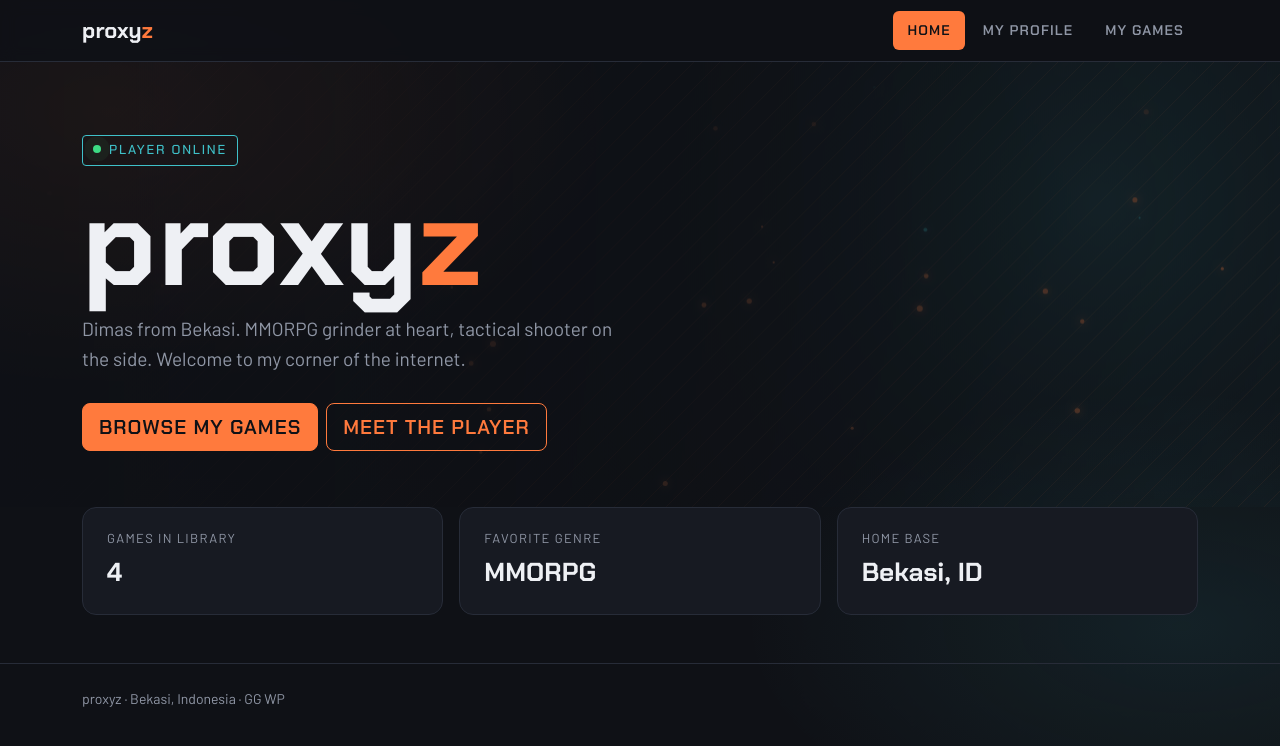
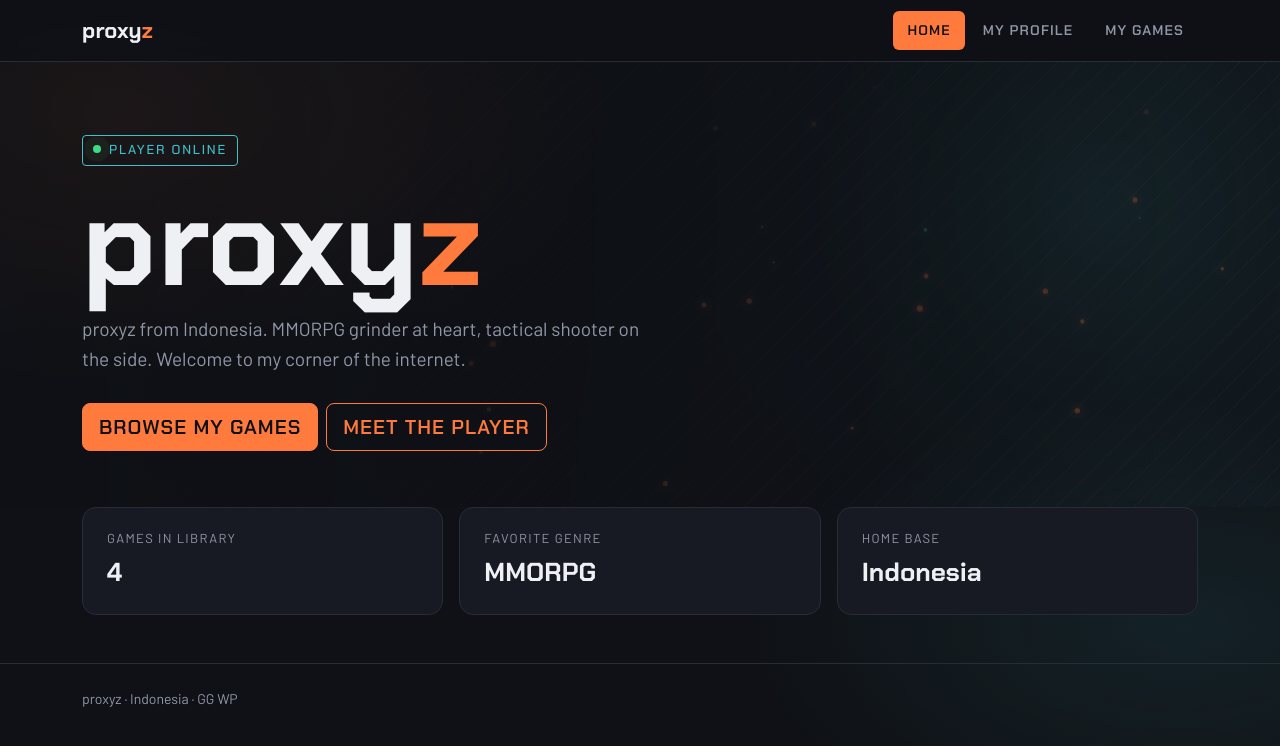
Before and after one commit to itsmeproxyz/itsmeproxyz.github.io, a plain HTML site: page docs/index.html in a window 1280 px wide. Drawn offline with nearby package versions, Linux system fonts and the light colour scheme; no server answers.

Commit message:
Update index.html

```diff
--- a/docs/index.html
+++ b/docs/index.html
@@ -64,7 +64,7 @@
           <span class="tag tag-live">Player online</span>
           <!-- glitch = a short RGB-split flicker every few seconds; data-text is the text it copies -->
           <h1 class="hero-title glitch" data-text="proxyz">proxy<span>z</span></h1>
-          <p class="hero-lead">Dimas from Bekasi. MMORPG grinder at heart, tactical shooter on the side. Welcome to my corner of the internet.</p>
+          <p class="hero-lead">proxyz from Indonesia. MMORPG grinder at heart, tactical shooter on the side. Welcome to my corner of the internet.</p>
           <div class="d-flex flex-wrap gap-2">
             <a class="btn btn-accent btn-lg" href="#games">Browse my games</a>
             <a class="btn btn-outline-accent btn-lg" href="#profile">Meet the player</a>
@@ -87,7 +87,7 @@
             <div class="stat-box"><div class="stat-k">Favorite genre</div><div class="stat-v">MMORPG</div></div>
           </div>
           <div class="col-md-4 reveal">
-            <div class="stat-box"><div class="stat-k">Home base</div><div class="stat-v">Bekasi, ID</div></div>
+            <div class="stat-box"><div class="stat-k">Home base</div><div class="stat-v">Indonesia</div></div>
           </div>
         </div>
       </div>
@@ -105,9 +105,9 @@
             <aside class="panel-box">
               <div class="badge-avatar" aria-hidden="true">P</div>
               <h2 class="h3 mt-3 mb-0">proxyz</h2>
-              <div class="text-secondary">Dimas</div>
+              <div class="text-secondary">Gamer</div>
               <dl class="player-info mt-3 mb-0">
-                <dt>Location</dt><dd>Bekasi, Indonesia</dd>
+                <dt>Location</dt><dd>Indonesia</dd>
                 <dt>Main genre</dt><dd>MMORPG</dd>
                 <dt>Side quest</dt><dd>Tactical FPS</dd>
               </dl>
@@ -118,7 +118,7 @@
           <div class="col-lg-8 reveal">
             <article class="panel-box">
               <h2 class="h4 text-accent mb-3">Biography</h2>
-              <p>I'm Dimas, but online everyone knows me as <strong>proxyz</strong>. I'm based in Bekasi, and when I'm not at my desk I'm usually logged into some other world.</p>
+              <p>Online everyone knows me as <strong>proxyz</strong>. I'm based in Indonesia, and when I'm not at my desk I'm usually logged into some other world.</p>
               <p>MMORPGs are where I feel most at home. I love the huge open maps, the long grinds, the guild runs that somehow go way past midnight, and that one gear upgrade that finally drops after a hundred tries. There's nothing quite like watching a character grow from a nobody into someone the server recognizes.</p>
               <p>When I need a quicker hit of adrenaline, I switch to tactical shooters. One clean headshot or a 1v3 clutch can make the whole night. Patient in the grind, sharp in the firefight: that's the proxyz way.</p>
               <div class="d-flex flex-wrap gap-2 mt-3">
@@ -161,7 +161,7 @@
   </main>
 
   <footer class="site-footer">
-    <div class="container">proxyz · Bekasi, Indonesia · GG WP</div>
+    <div class="container">proxyz · Indonesia · GG WP</div>
   </footer>
 
   <!-- ===================== MODAL: Add / Edit game =====================
```
